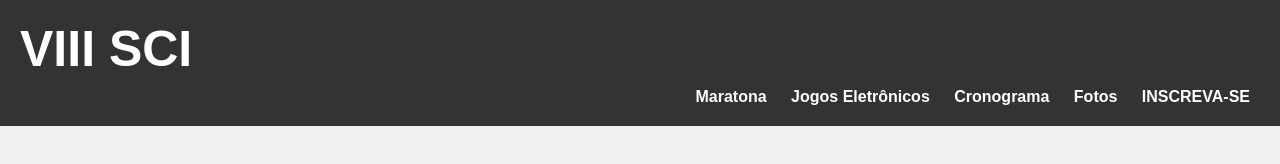
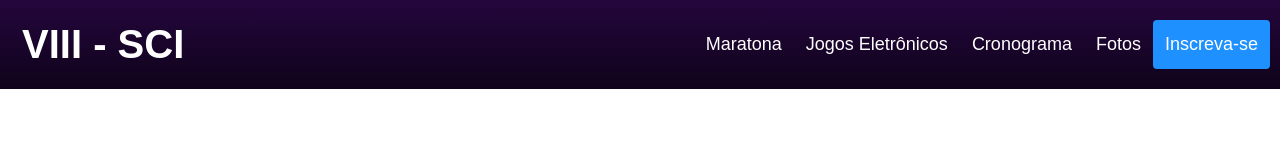
Before and after one commit to frutibelo/semana-academica-info, a plain HTML site: page index.html in a window 1280 px wide. Drawn offline with Linux system fonts and the light colour scheme.

Commit message:
17/09 durante a aula, header

```diff
--- a/estilos.css
+++ b/estilos.css
@@ -1,42 +1,41 @@
-
-
-
-* {
+body {
     margin: 0;
-    padding: 0;
-    box-sizing: border-box;
+    font-family: Arial, Helvetica, sans-serif;
   }
 
-body {
-    font-family: Arial, sans-serif;
-    background-color: #f0f0f0;
+  .header {
+    overflow: hidden;
+    background-color: #f1f1f1;
+    background-image: linear-gradient(#24063d, #0f031a);
+    padding: 20px 10px;
   }
 
-header {
-    background-color: #333;
-    color: #fff;
-    padding: 20px;
+  .header a {
+    float: left;
+    color: rgb(255, 255, 255);
+    text-align: center;
+    padding: 12px;
+    text-decoration: none;
+    font-size: 18px;
+    line-height: 25px;
+    border-radius: 4px;
   }
 
-header h1 {
-    margin-bottom: 10px;
-    text-align: left;
-    font-size: 50px;
+  .header a.logo {
+    font-size: 40px;
+    font-weight: bold;
   }
 
- nav ul {
-    list-style: none;
-    text-align: right;
+  .header a:hover {
+    background-color: #ddd;
+    color: black;
   }
 
-nav li {
-    display: inline;
-    margin: 0 10px;
-
+  .header a.active {
+    background-color: dodgerblue;
+    color: white;
   }
 
-nav a {
-    text-decoration: none;
-    font-weight: bold;
-    color: #fff;
+  .header-right {
+    float: right;
   }
--- a/index.html
+++ b/index.html
@@ -6,20 +6,18 @@
     <title>VIII Semana Academica</title>
     <link rel="stylesheet" href="estilos.css">
 </head>
+
 <body>
-    <div class="container">
-    <header>
-        <h1>VIII SCI</h1>
-        <nav>
-            <ul>
-                <li><a href="#">Maratona</a></li>
-                <li><a href="#">Jogos Eletrônicos</a></li>
-                <li><a href="#">Cronograma</a></li>
-                <li><a href="#">Fotos</a></li>
-                <li><a href="#">INSCREVA-SE</a></li>
-            </ul>
-        </nav>
-    </header>
+  <div class="header">
+    <a href="#default" class="logo">VIII - SCI</a>
+    <div class="header-right">
+      <a href="#maratona">Maratona</a>
+      <a href="#jogos-eletronicos">Jogos Eletrônicos</a>
+      <a href="#cronograma">Cronograma</a>
+      <a href="#fotos">Fotos</a>
+      <a class="active" href="#inscreva-se">Inscreva-se</a>
     </div>
+  </div>
+
 </body>
 </html>
```
Lines whose indentation alone changed are shown as unchanged.
